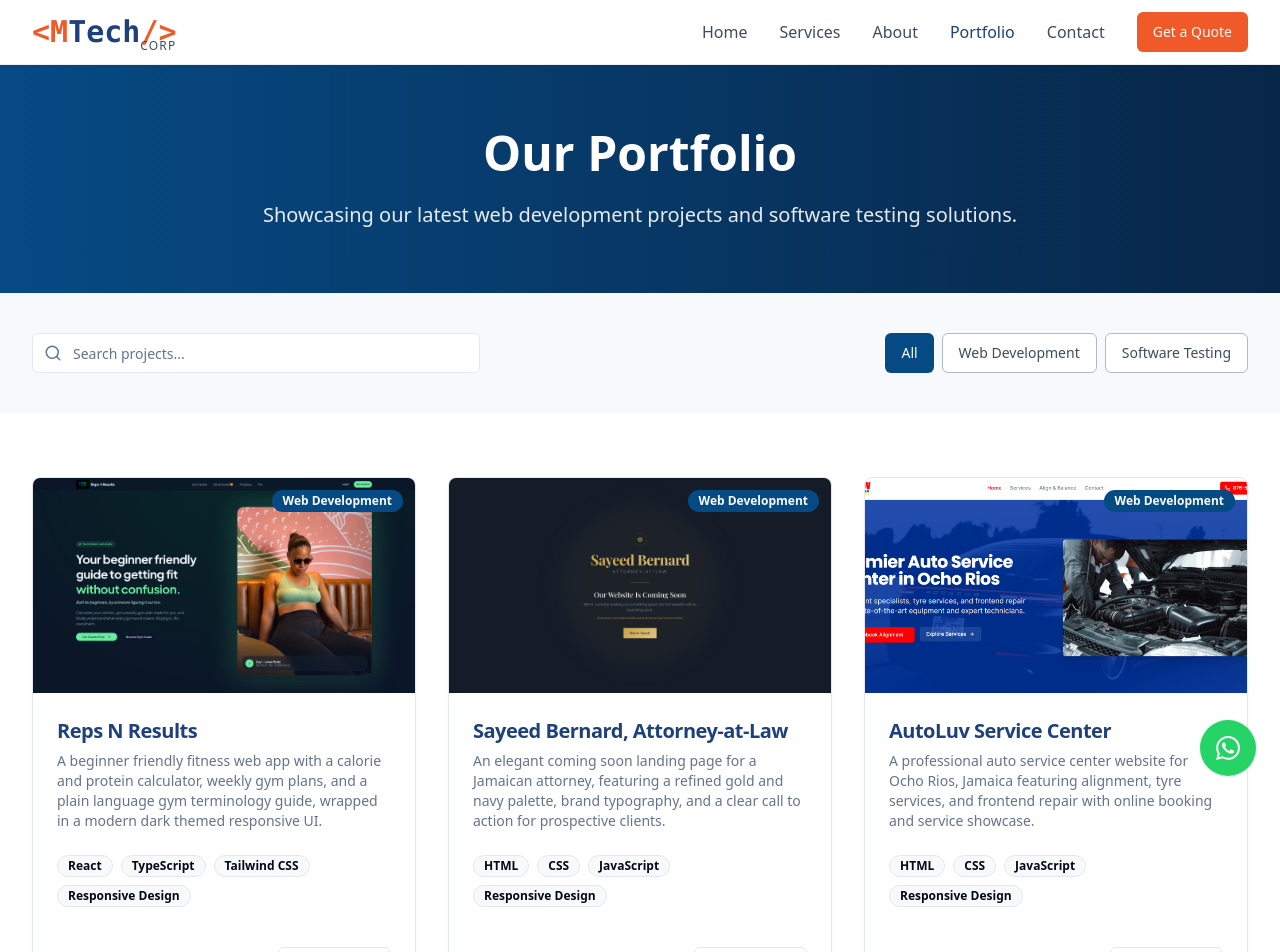
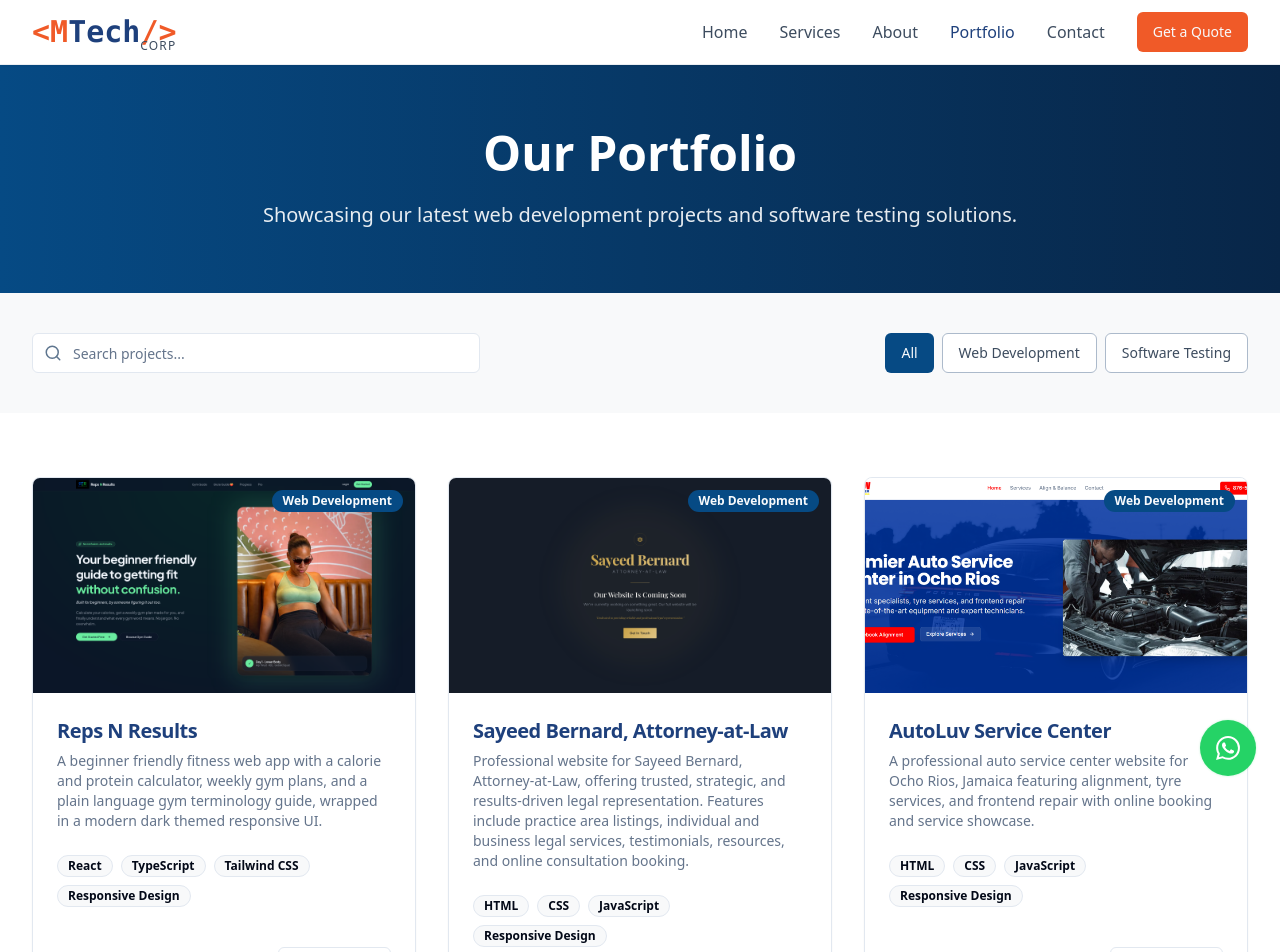
Before and after one commit to Moya876/mtech-digital-hub, a React (Vite) app: page /portfolio in a window 1280 px wide. Shown: the top 952 px of the page. Built offline with nearby package versions, Linux system fonts and the light colour scheme.

Commit message:
Changes
Co-authored-by: Moya876 <93607404+Moya876@users.noreply.github.com>

```diff
--- a/src/data/portfolioData.ts
+++ b/src/data/portfolioData.ts
@@ -14,7 +14,7 @@ export const projects: Project[] = [
   {
     id: 17,
     title: "Sayeed Bernard, Attorney-at-Law",
-    description: "An elegant coming soon landing page for a Jamaican attorney, featuring a refined gold and navy palette, brand typography, and a clear call to action for prospective clients.",
+    description: "Professional website for Sayeed Bernard, Attorney-at-Law, offering trusted, strategic, and results-driven legal representation. Features include practice area listings, individual and business legal services, testimonials, resources, and online consultation booking.",
     image: "/lovable-uploads/sayeed-bernard.png",
     projectUrl: "https://sayeedbernard.com",
     technologies: ["HTML", "CSS", "JavaScript", "Responsive Design"],
```
